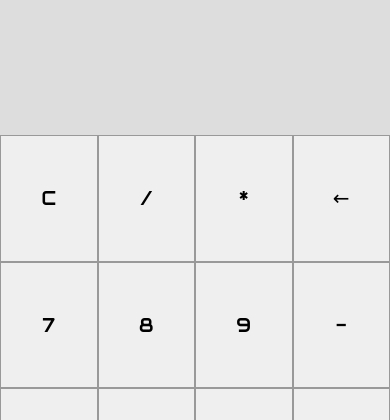
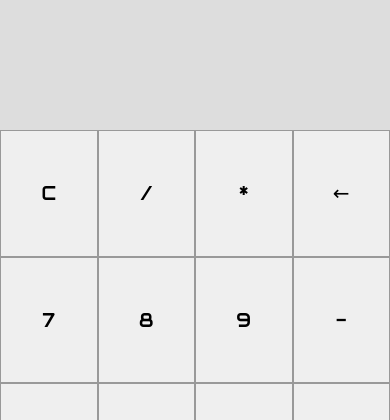
Before and after one commit to akosaf/akosaf.github.io, a PHP site: page /myFirstApp/calculator/index.html in a window 390 px wide. Shown: the top 420 px of the page. Run offline with PHP 8.4, Linux system fonts and the light colour scheme; some web fonts are replaced.

Commit message:
calculator v1.05
iphone again

```diff
--- a/myFirstApp/calculator/style.css
+++ b/myFirstApp/calculator/style.css
@@ -69,8 +69,8 @@ span {
     }
     #screen {
         width: 100vw;
-        height: 16vh;
-        font-size: 5vh;
-        font-size: 11vh;
+        height: 15.4vh;
+        font-size: 9vh;
+        font-size: 13vh;
     }
 }
```
